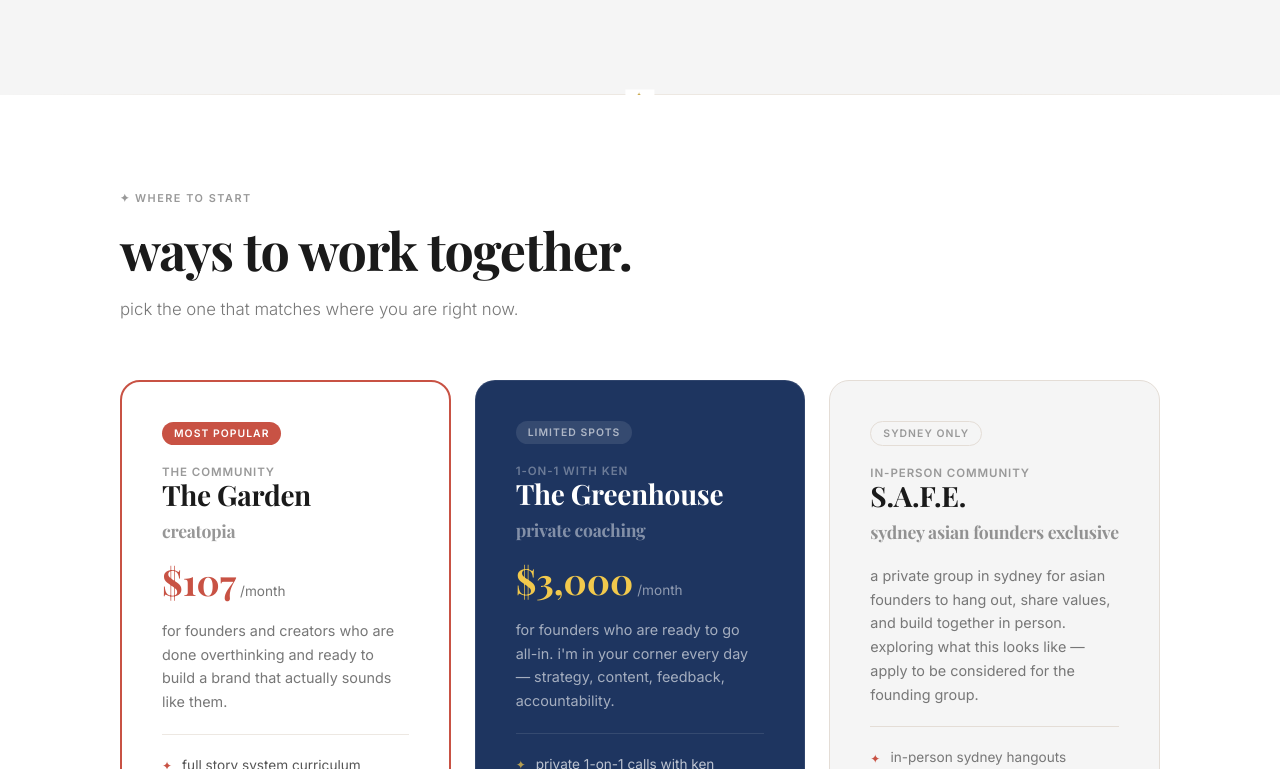
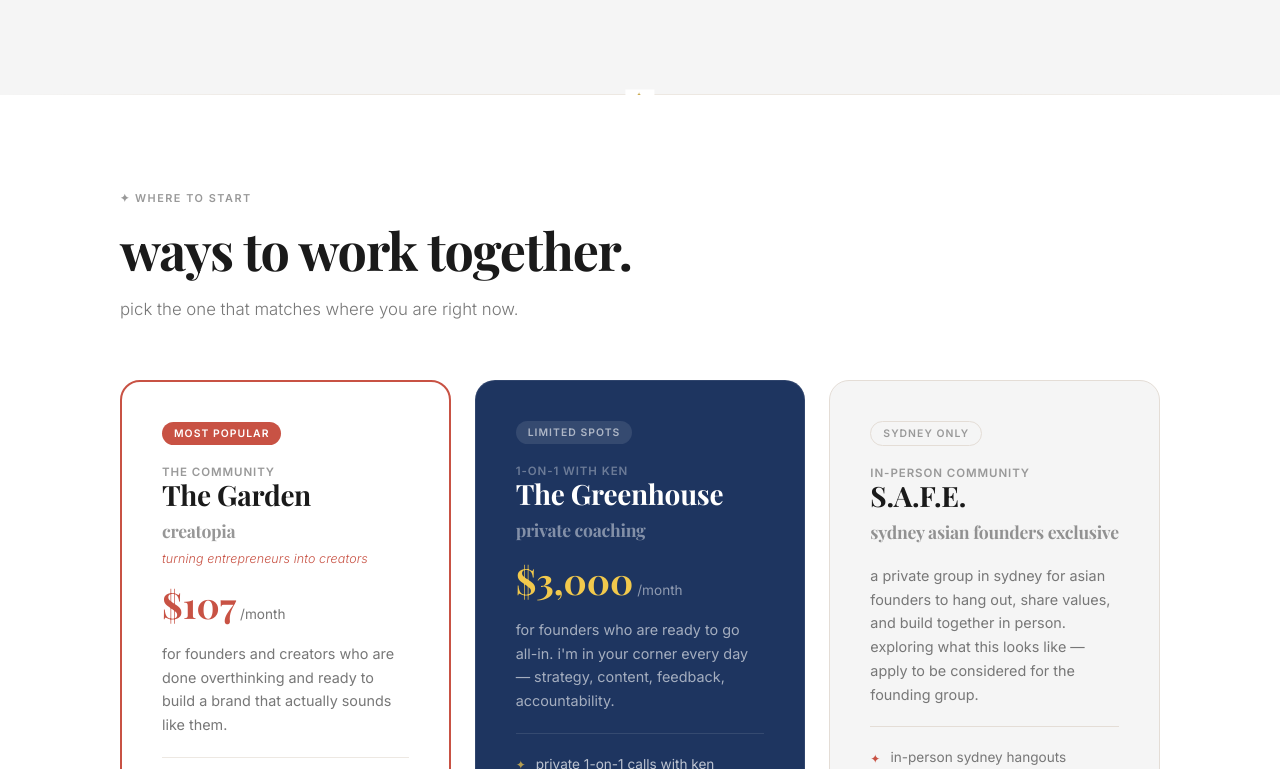
Before and after one commit to kennethctjandra-a11y/landing, a Next.js app: page / in a window 1280 px wide. Shown: the part 3491-4260 px from the top of the page. Built offline with nearby package versions, Linux system fonts and the light colour scheme; a web font is replaced by a local one.

Commit message:
Add Creatopia tagline 'turning entrepreneurs into creators'
Italic red subtag under the Creatopia offer card title.

https://claude.ai/code/session_01QPWwJ6uFc8cRw3HjhZVBvm

```diff
--- a/app/globals.css
+++ b/app/globals.css
@@ -641,6 +641,14 @@ body {
   line-height: 1.15;
   letter-spacing: -0.01em;
 }
+.offer-subtag {
+  font-size: 0.78rem;
+  font-style: italic;
+  color: var(--red);
+  margin-top: 0.5rem;
+  letter-spacing: 0.01em;
+}
+.offer-greenhouse .offer-subtag { color: #f2c94c; }
 .offer-garden     .offer-title { color: var(--text); }
 .offer-greenhouse .offer-title { color: var(--white); }
 .offer-price { display: flex; align-items: baseline; gap: 0.25rem; }
--- a/app/page.tsx
+++ b/app/page.tsx
@@ -371,6 +371,7 @@ export default function Home() {
               <div>
                 <div className="offer-who">the community</div>
                 <h3 className="offer-title">The Garden<br /><span style={{ opacity: 0.45, fontSize: "1.1rem" }}>creatopia</span></h3>
+                <p className="offer-subtag">turning entrepreneurs into creators</p>
               </div>
               <div className="offer-price">
                 <span className="price-amount">$107</span>
```
